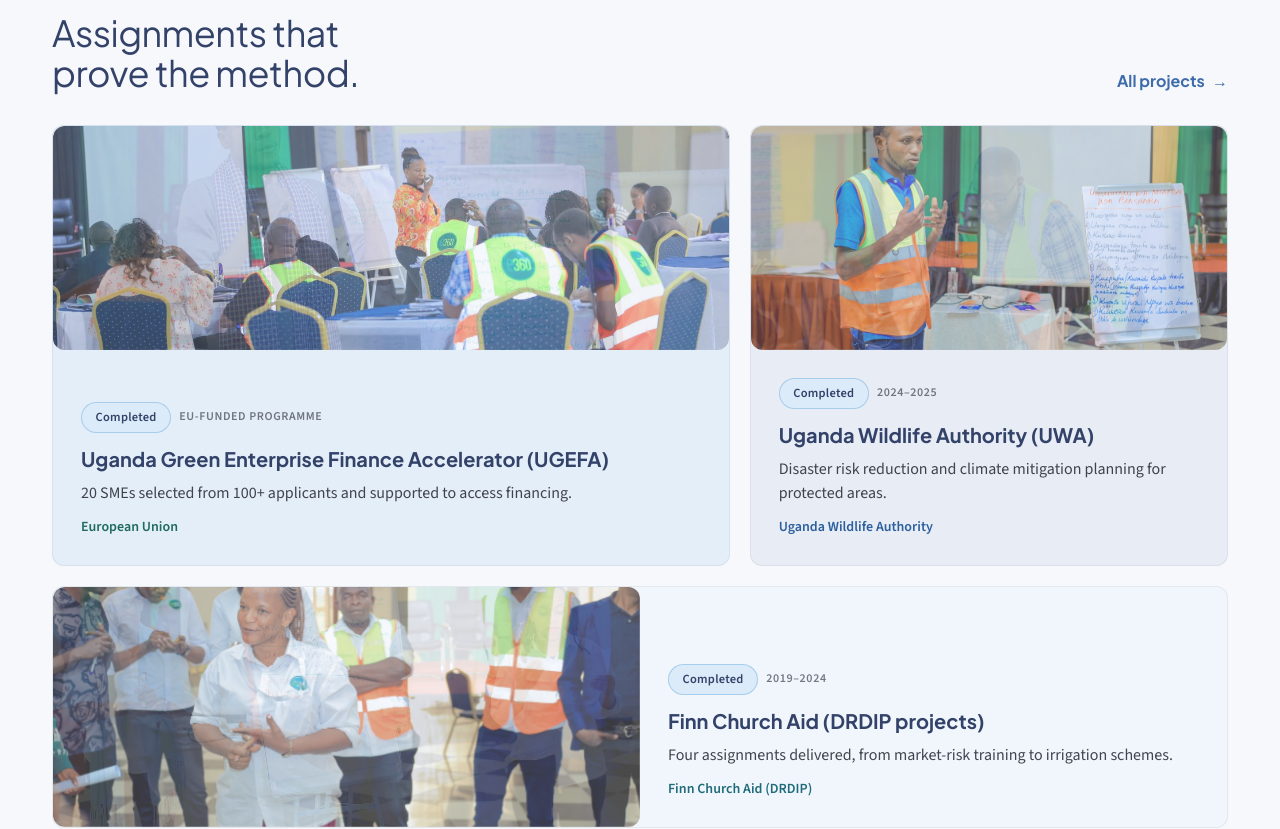
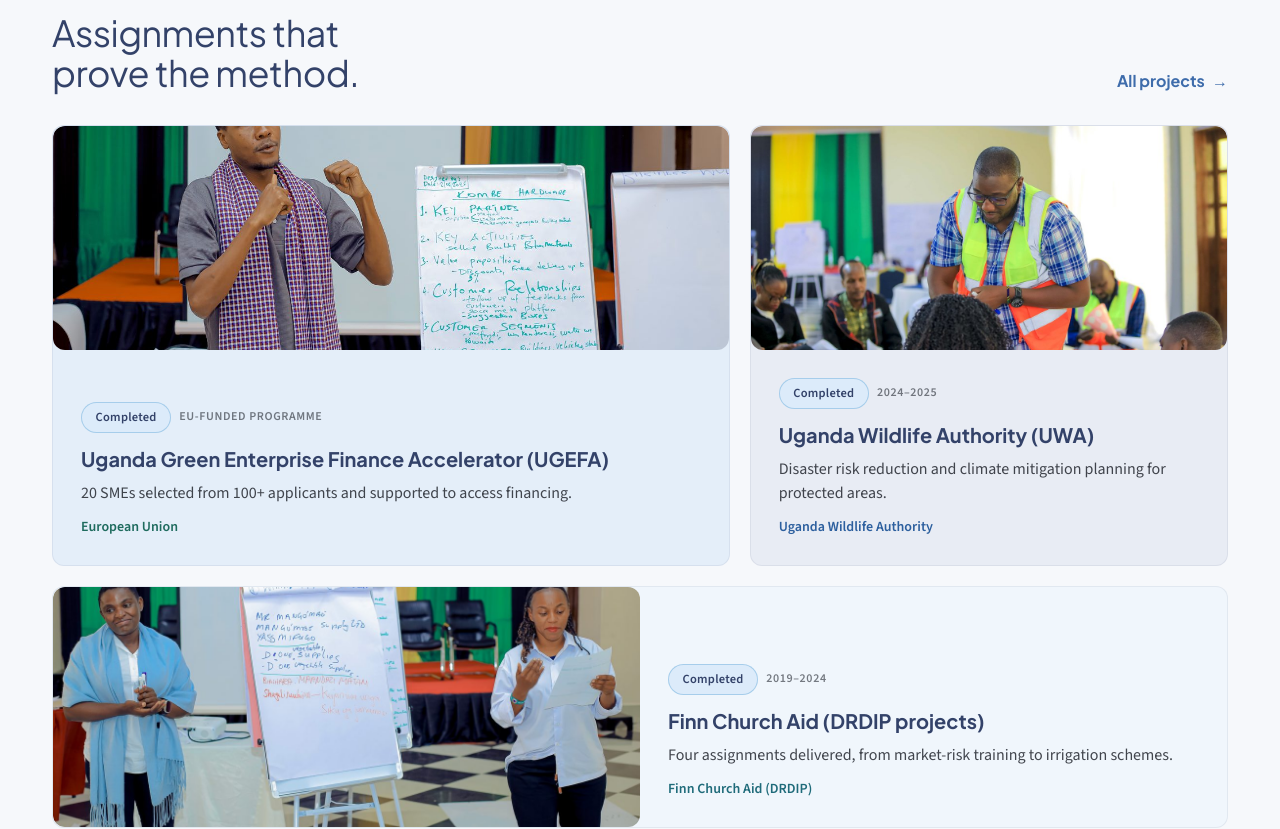
Before and after one commit to JTSHOGUN/AMC-Consult, a Next.js app: page / in a window 1280 px wide. Shown: the part 2260-3089 px from the top of the page. Built offline with nearby package versions, Linux system fonts and the light colour scheme.

Commit message:
Slow image crossfade from 7s to 15s

```diff
--- a/components/image-cycle.tsx
+++ b/components/image-cycle.tsx
@@ -3,8 +3,8 @@
 import { useEffect, useState } from "react";
 
 /**
- * Crossfades between two photos of the same assignment every 7 seconds
- * with a smooth 7s ease-in-out transition. With prefers-reduced-motion
+ * Crossfades between two photos of the same assignment every 15 seconds
+ * with a smooth 15s ease-in-out transition. With prefers-reduced-motion
  * the primary image stays static.
  */
 export default function ImageCycle({
@@ -31,12 +31,12 @@
   useEffect(() => {
     if (!altSrc) return;
     if (window.matchMedia("(prefers-reduced-motion: reduce)").matches) return;
-    const id = window.setInterval(() => setShowAlt((v) => !v), 3000);
+    const id = window.setInterval(() => setShowAlt((v) => !v), 15000);
     return () => window.clearInterval(id);
   }, [altSrc]);
 
   const layer = (visible: boolean) =>
-    `absolute inset-0 transition-opacity duration-[7000ms] ease-in-out ${
+    `absolute inset-0 transition-opacity duration-[15000ms] ease-in-out ${
       visible ? "opacity-100" : "opacity-0"
     }`;
 
```
